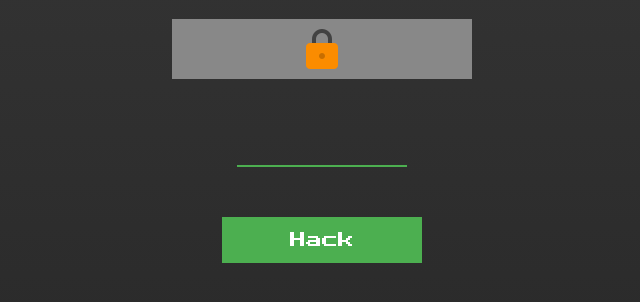
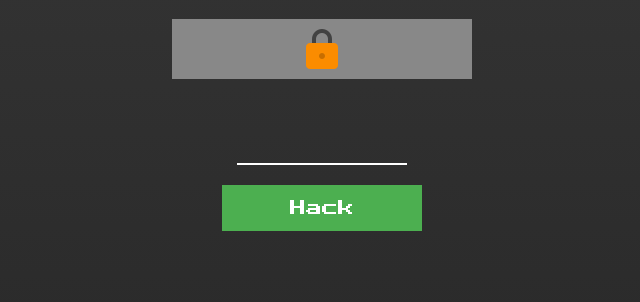
Before and after one commit to moiseshilario/password-breaker-game, a React app: page / in a window 1280 px wide. Shown: the part 56-358 px from the top of the page, without its empty margins (318-958 px from the left). Built offline with nearby package versions, Linux system fonts and the light colour scheme.

Commit message:
Change game layout

```diff
--- a/src/components/game.js
+++ b/src/components/game.js
@@ -144,6 +144,10 @@ export default class Game extends Component {
             <h2 className='pw-container__password'>{password}</h2>
           </div>
           <div className='attempt'>
+            <input type='number' className='attempt__number' onKeyPress={this.handleKeyPress}/>
+            { repeatedError ? <p className='error'>Cannot use repeated numbers!</p> : '' }
+            { lengthError ? <p className='error'>The password needs to be 5 numbers!</p> : ''}
+            <button onClick={() => this.handleNewAttempt()} className='button attempt__button'>Hack</button>
             <ul className='attempt__list'>
               {
                 attempts.map((attempt, index) =>
@@ -156,10 +160,6 @@ export default class Game extends Component {
                 )
               }
             </ul>
-            <input type='number' className='attempt__number' onKeyPress={this.handleKeyPress}/>
-            { repeatedError ? <p className='error'>Cannot use repeated numbers!</p> : '' }
-            { lengthError ? <p className='error'>The password needs to be 5 numbers!</p> : ''}
-            <button onClick={() => this.handleNewAttempt()} className='button attempt__button'>Hack</button>
           </div>
         </div>
       </div>
--- a/src/styles/game.scss
+++ b/src/styles/game.scss
@@ -125,17 +125,18 @@ body {
       display: flex;
       align-items: center;
       flex-direction: column;
+      margin-top: 30px;
 
       &__button {
         background-color: $green;
-        margin-bottom: 50px;
-        margin-top: 50px;
+        margin-bottom: 20px;
+        margin-top: 20px;
       }
 
       &__number[type=number] {
         -webkit-appearance: none;
         border: none;
-        border-bottom: 2px solid $green;
+        border-bottom: 2px solid $white;
         border-radius: 0;
         padding: 10px;
         font-size: 30px;
@@ -143,7 +144,7 @@ body {
         color: $white;
         font-family: 'Press Start 2P', cursive;
         max-width: 150px;
-        transition: border-bottom .2s ease;
+        transition: border-color .2s ease;
       }
 
       input[type=number]::-webkit-inner-spin-button,
@@ -154,13 +155,15 @@ body {
 
       input:focus {
         outline: none;
-        border-bottom: 3px solid $green;
+        border-color: $green;
       }
 
       &__list {
         list-style-type: none;
         padding: 0;
         width: 100%;
+        display: flex;
+        flex-direction: column-reverse;
       }
 
       &__item {
```
